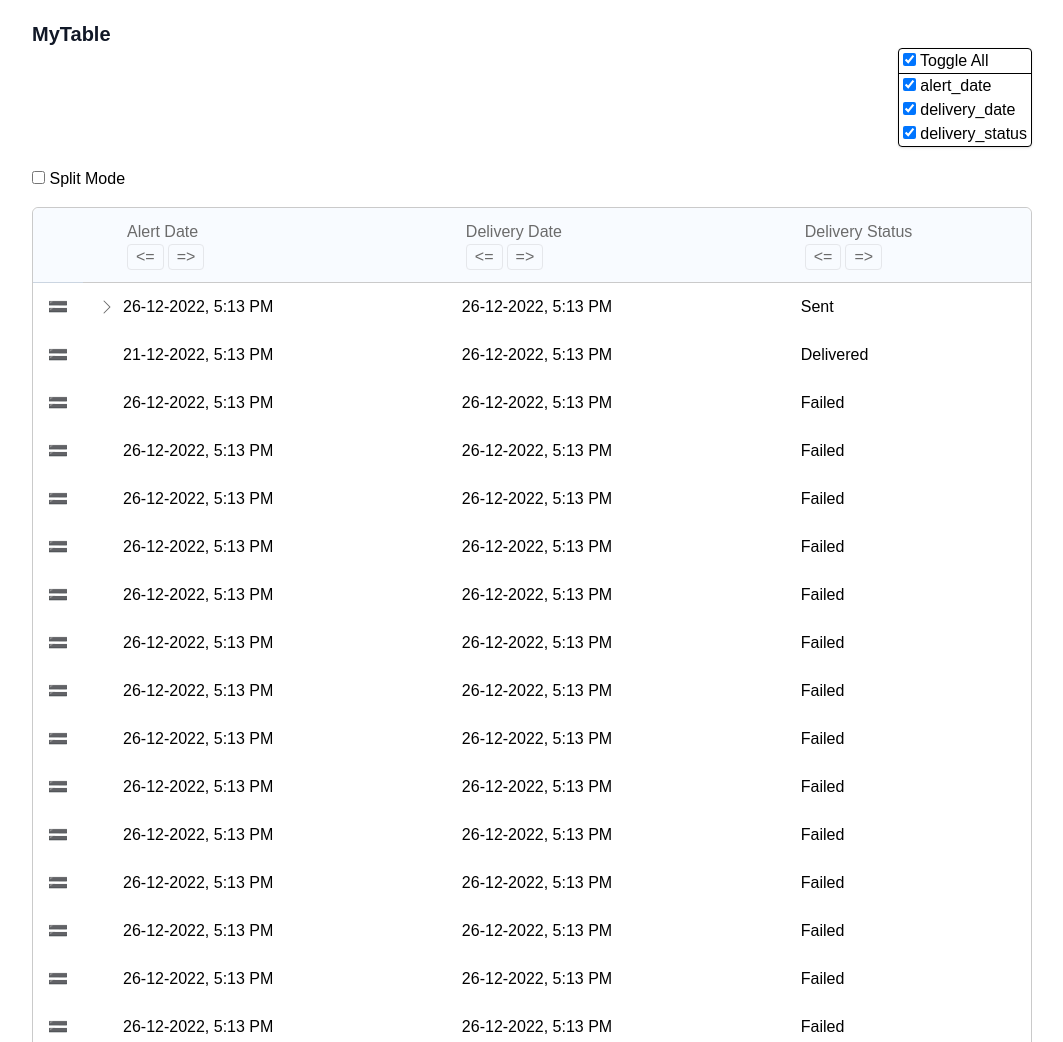
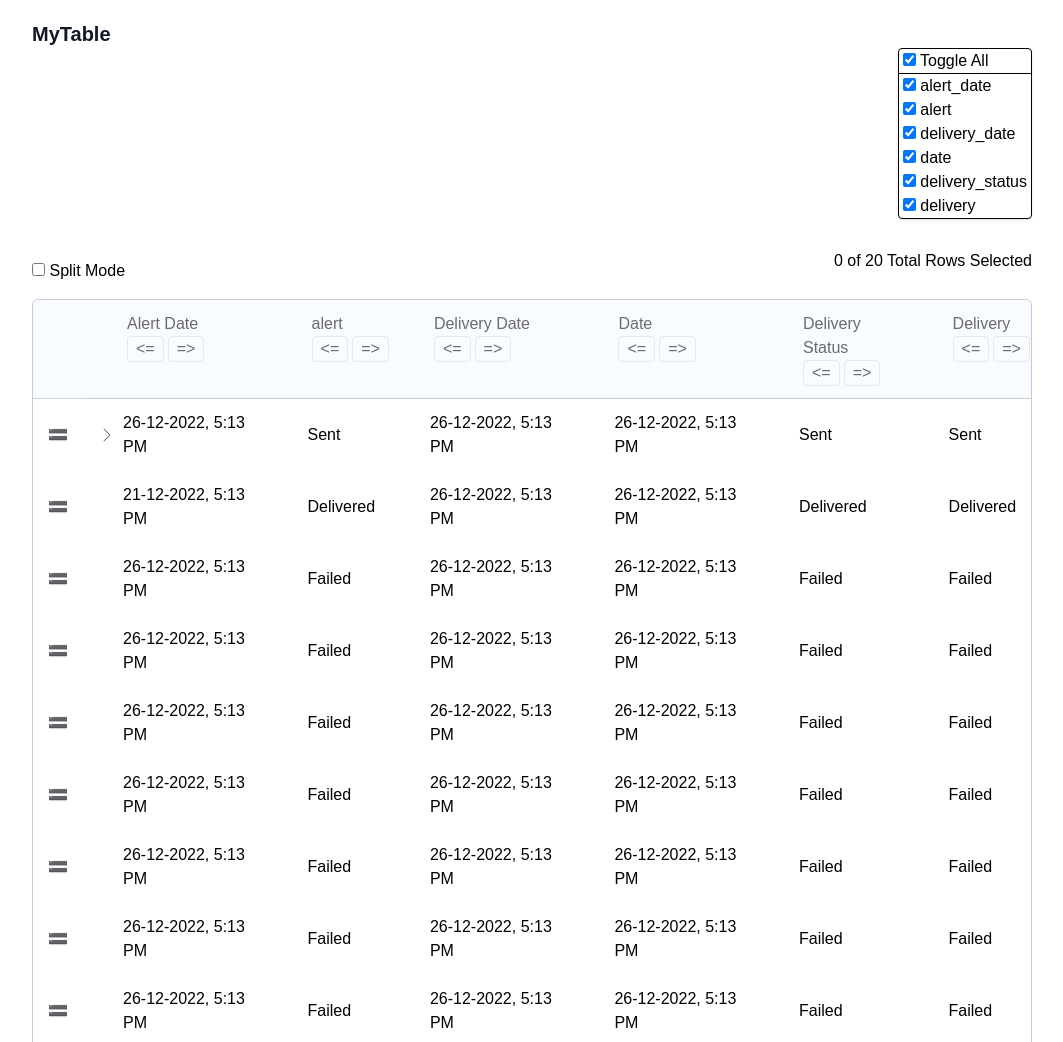
Before and after one commit to Dhananjay-JSR/reunion-private-table-showcase, a Gatsby site: page /example in a window 1280 px wide. Shown: the top 1042 px of the page, without its empty margins (108-1171 px from the left). Built offline with nearby package versions, Linux system fonts and the light colour scheme; Gatsby itself is replaced by a stand-in of ours.

Commit message:
Added features column stick horizontal, rowDND button, reset col pos

```diff
--- a/src/components/Table/Row.tsx
+++ b/src/components/Table/Row.tsx
@@ -3,15 +3,22 @@ import React, { FC, Fragment } from 'react';
 import { useDrag, useDrop } from 'react-dnd';
 import { ContentBuilder } from '../ContentBuilder';
 import { ChevRight } from '../icons/Icons';
+import {
+	useRowSelect,
+	HeaderCellSelect,
+	CellSelect,
+} from '@table-library/react-table-library/select';
+
 // // type RowProps = {
 // //     id: number,
 // // }
 
-const TableRows: FC<{ table: any; reorderRow?: any; rowDND?: boolean }> = ({
-	table,
-	reorderRow,
-	rowDND,
-}) => {
+const TableRows: FC<{
+	table: any;
+	reorderRow?: any;
+	rowDND?: boolean;
+	pinned?: number;
+}> = ({ table, reorderRow, rowDND, pinned }) => {
 	return table.getRowModel().rows.map((row: any, idx: number) => {
 		const [, dropRef] = useDrop({
 			accept: 'row',
@@ -55,6 +62,7 @@ const TableRows: FC<{ table: any; reorderRow?: any; rowDND?: boolean }> = ({
 										key={cell.id}
 										getCanExpand={() => false}
 										reorderRow={reorderRow}
+										pinned={pinned}
 									/>
 								</>
 							);
@@ -102,11 +110,14 @@ export const ReactTableRow: FC<{
 	index: number;
 	getCanExpand: any;
 	reorderRow: any;
-}> = ({ cell, row, index, reorderRow }) => {
+	pinned?: number;
+}> = ({ cell, row, index, reorderRow, pinned }) => {
 	// console.log(cell.row.original);
 	return (
 		<td
-			className={`${row.original.childData ? 'cursor-pointer' : ''} ${
+			className={`
+			${pinned === index ? 'sticky left-0 bg-white z-1' : ''}
+			${row.original.childData ? 'cursor-pointer' : ''} ${
 				cell.column.parent?.columns
 					.map((item: any) => item.id)
 					.indexOf(cell.column.id) == 0
@@ -139,7 +150,12 @@ export const ReactTableRow: FC<{
 					) : (
 						<span className='pr-6' />
 					)}
-					{flexRender(cell.column.columnDef.cell, cell.getContext())}
+					<span>
+						{flexRender(
+							cell.column.columnDef.cell,
+							cell.getContext()
+						)}
+					</span>
 				</div>
 			</div>
 		</td>
--- a/src/components/Table/SingleTable/SingleTable.tsx
+++ b/src/components/Table/SingleTable/SingleTable.tsx
@@ -2,6 +2,7 @@ import React from 'react';
 import TableHeader from '../TableHeader';
 import TableRows from '../Row';
 import { Table } from '@tanstack/react-table';
+import { useRowSelect } from '@table-library/react-table-library/select';
 
 const SingleTable = ({
 	table,
@@ -16,6 +17,7 @@ const SingleTable = ({
 }) => {
 	const { columnSortable, toggleColumns, rowDND, stickyHeaders } =
 		options || {};
+	const pinned = 0;
 	return (
 		<table
 			className={`w-full border-separate border-[#CACACA]  border rounded-md  border-spacing-0 ${
@@ -27,12 +29,14 @@ const SingleTable = ({
 				columnSplitting={columnSplitting}
 				stickyHeaders={stickyHeaders}
 				rowDND={rowDND}
+				pinned={pinned}
 			/>
 			<tbody>
 				<TableRows
 					table={table}
 					reorderRow={reorderRow}
 					rowDND={rowDND}
+					pinned={pinned}
 				/>
 			</tbody>
 		</table>
--- a/src/components/Table/Table.tsx
+++ b/src/components/Table/Table.tsx
@@ -5,13 +5,36 @@ import {
 	SortingState,
 	useReactTable,
 } from '@tanstack/react-table';
-import React from 'react';
+import React, { HTMLProps, useEffect } from 'react';
 import { DndProvider } from 'react-dnd';
 import { HTML5Backend } from 'react-dnd-html5-backend';
 import { MobileViewer } from '../GroupTable/GroupTable';
 import ToggleComponent from './ToggleComponent';
 import SingleTable from './SingleTable/SingleTable';
 import MultipleTables from './MultipleTables/MultipleTables';
+
+export function IndeterminateCheckbox({
+	indeterminate,
+	className = '',
+	...rest
+}: { indeterminate?: boolean } & HTMLProps<HTMLInputElement>) {
+	const ref = React.useRef<HTMLInputElement>(null!);
+
+	React.useEffect(() => {
+		if (typeof indeterminate === 'boolean') {
+			ref.current.indeterminate = !rest.checked && indeterminate;
+		}
+	}, [ref, indeterminate]);
+
+	return (
+		<input
+			type='checkbox'
+			ref={ref}
+			className={className + ' cursor-pointer'}
+			{...rest}
+		/>
+	);
+}
 
 const TableWrapper = ({
 	heading,
@@ -116,6 +139,8 @@ const Table = ({ heading, column, data, options }: TableProps) => {
 	const [isSplit, setIsSplit] = React.useState(false);
 	const { columnSortable, toggleColumns, rowDND, columnSplitting } =
 		options || {};
+	const [rowSelection, setRowSelection] = React.useState({});
+	const [globalFilter, setGlobalFilter] = React.useState('');
 
 	const table = useReactTable({
 		data: rows,
@@ -138,6 +163,10 @@ const Table = ({ heading, column, data, options }: TableProps) => {
 		getRowCanExpand: (row) => true,
 		onColumnPinningChange: setColumnPinning,
 
+		// Row selection
+		enableRowSelection: true,
+		onRowSelectionChange: setRowSelection,
+
 		// Debugging
 		debugTable: true,
 		// debugHeaders: true,
@@ -153,11 +182,17 @@ const Table = ({ heading, column, data, options }: TableProps) => {
 		setRows([...data]);
 	};
 
+	useEffect(() => {
+		// console.log('columnData', columnData);
+		// console.log('row', table.getPreFilteredRowModel().rows);
+	});
+
 	return (
 		<TableWrapper heading={heading}>
 			<div className='hidden md:block select-none h-full'>
 				{/* Toggle columns */}
 				{toggleColumns ? <ToggleComponent table={table} /> : null}
+				<div className='flex justify-between items-center pt-5'>
 					{columnSplitting ? (
 						<div className='su pt-5'>
 							<label>
@@ -177,7 +212,14 @@ const Table = ({ heading, column, data, options }: TableProps) => {
 							</label>
 						</div>
 					) : null}
-
+					<div>
+						{Object.keys(rowSelection).length} of{' '}
+						{table.getPreFilteredRowModel().rows.length} Total Rows
+						Selected
+					</div>
+				</div>
+				{/* <div className='overflow-x-scroll w-[50%] relative'> */}
+				<div className='overflow-x-scroll w-full relative'>
 					{columnSplitting && isSplit ? (
 						<MultipleTables
 							table={table}
@@ -194,6 +236,7 @@ const Table = ({ heading, column, data, options }: TableProps) => {
 							columnSplitting={columnSplitting}
 						/>
 					)}
+				</div>
 			</div>
 
 			{/* Mobile devices */}
--- a/src/components/Table/TableHeader.tsx
+++ b/src/components/Table/TableHeader.tsx
@@ -7,12 +7,14 @@ const TableHeader = ({
 	columnSplitting,
 	stickyHeaders,
 	rowDND,
+	pinned,
 }: {
 	table: any;
 	columnSortable: boolean | undefined;
 	columnSplitting?: boolean;
 	rowDND?: boolean;
 	stickyHeaders?: boolean;
+	pinned?: number;
 }) => {
 	return (
 		<thead
@@ -33,6 +35,7 @@ const TableHeader = ({
 										key={`${header.id}-${index2}`}
 										colSpan={header.colSpan}
 										className={` align-top py-3 pl-11
+
                           ${
 								index == 0 && header.colSpan != 1
 									? 'border-l border-b' // checks if it is the first row and it is not a group
@@ -74,7 +77,12 @@ const TableHeader = ({
 											header.colSpan == 1
 												? 'text-left'
 												: 'text-center'
-										} first:rounded-tl-md last:rounded-tr-md   border-[#CACACA] font-normal text-[#6B6B6B] w-fit border-b`}>
+										} first:rounded-tl-md last:rounded-tr-md   border-[#CACACA] font-normal text-[#6B6B6B] w-fit border-b ${
+											// COLUMN STICKY HERE
+											pinned === index2
+												? 'sticky left-0 bg-[#F8FBFF] z-1'
+												: ''
+										}`}>
 										{
 											<div
 												// Uncomment this to Add sort by column feature
--- a/src/pages/example.tsx
+++ b/src/pages/example.tsx
@@ -9,12 +9,24 @@ const example = () => {
 			title: 'Alert Date',
 		},
 		{
+			key: 'alert',
+			title: 'alert',
+		},
+		{
 			key: 'delivery_date',
 			title: 'Delivery Date',
 		},
 		{
+			key: 'date',
+			title: 'Date',
+		},
+		{
 			key: 'delivery_status',
 			title: 'Delivery Status',
+		},
+		{
+			key: 'delivery',
+			title: 'Delivery',
 		},
 	];
 
@@ -22,7 +34,10 @@ const example = () => {
 		{
 			alert_date: '26-12-2022, 5:13 PM',
 			delivery_date: '26-12-2022, 5:13 PM',
+			date: '26-12-2022, 5:13 PM',
 			delivery_status: 'Sent',
+			delivery: 'Sent',
+			alert: 'Sent',
 			childComponentName: ['ContentBuilder', 'ContentBuilder'],
 			childData: [
 				{
@@ -40,97 +55,154 @@ const example = () => {
 		{
 			alert_date: '21-12-2022, 5:13 PM',
 			delivery_date: '26-12-2022, 5:13 PM',
+			date: '26-12-2022, 5:13 PM',
 			delivery_status: 'Delivered',
+			delivery: 'Delivered',
+			alert: 'Delivered',
 		},
 		{
 			alert_date: '26-12-2022, 5:13 PM',
 			delivery_date: '26-12-2022, 5:13 PM',
+			date: '26-12-2022, 5:13 PM',
 			delivery_status: 'Failed',
+			delivery: 'Failed',
+			alert: 'Failed',
 		},
 		{
 			alert_date: '26-12-2022, 5:13 PM',
 			delivery_date: '26-12-2022, 5:13 PM',
+			date: '26-12-2022, 5:13 PM',
 			delivery_status: 'Failed',
+			delivery: 'Failed',
+			alert: 'Failed',
 		},
 		{
 			alert_date: '26-12-2022, 5:13 PM',
 			delivery_date: '26-12-2022, 5:13 PM',
+			date: '26-12-2022, 5:13 PM',
 			delivery_status: 'Failed',
+			delivery: 'Failed',
+			alert: 'Failed',
 		},
 		{
 			alert_date: '26-12-2022, 5:13 PM',
 			delivery_date: '26-12-2022, 5:13 PM',
+			date: '26-12-2022, 5:13 PM',
 			delivery_status: 'Failed',
+			delivery: 'Failed',
+			alert: 'Failed',
 		},
 		{
 			alert_date: '26-12-2022, 5:13 PM',
 			delivery_date: '26-12-2022, 5:13 PM',
+			date: '26-12-2022, 5:13 PM',
 			delivery_status: 'Failed',
+			delivery: 'Failed',
+			alert: 'Failed',
 		},
 		{
 			alert_date: '26-12-2022, 5:13 PM',
 			delivery_date: '26-12-2022, 5:13 PM',
+			date: '26-12-2022, 5:13 PM',
 			delivery_status: 'Failed',
+			delivery: 'Failed',
+			alert: 'Failed',
 		},
 		{
 			alert_date: '26-12-2022, 5:13 PM',
 			delivery_date: '26-12-2022, 5:13 PM',
+			date: '26-12-2022, 5:13 PM',
 			delivery_status: 'Failed',
+			delivery: 'Failed',
+			alert: 'Failed',
 		},
 		{
 			alert_date: '26-12-2022, 5:13 PM',
 			delivery_date: '26-12-2022, 5:13 PM',
+			date: '26-12-2022, 5:13 PM',
 			delivery_status: 'Failed',
+			delivery: 'Failed',
+			alert: 'Failed',
 		},
 		{
 			alert_date: '26-12-2022, 5:13 PM',
 			delivery_date: '26-12-2022, 5:13 PM',
+			date: '26-12-2022, 5:13 PM',
 			delivery_status: 'Failed',
+			delivery: 'Failed',
+			alert: 'Failed',
 		},
 		{
 			alert_date: '26-12-2022, 5:13 PM',
 			delivery_date: '26-12-2022, 5:13 PM',
+			date: '26-12-2022, 5:13 PM',
 			delivery_status: 'Failed',
+			delivery: 'Failed',
+			alert: 'Failed',
 		},
 		{
 			alert_date: '26-12-2022, 5:13 PM',
 			delivery_date: '26-12-2022, 5:13 PM',
+			date: '26-12-2022, 5:13 PM',
 			delivery_status: 'Failed',
+			delivery: 'Failed',
+			alert: 'Failed',
 		},
 		{
 			alert_date: '26-12-2022, 5:13 PM',
 			delivery_date: '26-12-2022, 5:13 PM',
+			date: '26-12-2022, 5:13 PM',
 			delivery_status: 'Failed',
+			delivery: 'Failed',
+			alert: 'Failed',
 		},
 		{
 			alert_date: '26-12-2022, 5:13 PM',
 			delivery_date: '26-12-2022, 5:13 PM',
+			date: '26-12-2022, 5:13 PM',
 			delivery_status: 'Failed',
+			delivery: 'Failed',
+			alert: 'Failed',
 		},
 		{
 			alert_date: '26-12-2022, 5:13 PM',
 			delivery_date: '26-12-2022, 5:13 PM',
+			date: '26-12-2022, 5:13 PM',
 			delivery_status: 'Failed',
+			delivery: 'Failed',
+			alert: 'Failed',
 		},
 		{
 			alert_date: '26-12-2022, 5:13 PM',
 			delivery_date: '26-12-2022, 5:13 PM',
+			date: '26-12-2022, 5:13 PM',
 			delivery_status: 'Failed',
+			delivery: 'Failed',
+			alert: 'Failed',
 		},
 		{
 			alert_date: '26-12-2022, 5:13 PM',
 			delivery_date: '26-12-2022, 5:13 PM',
+			date: '26-12-2022, 5:13 PM',
 			delivery_status: 'Failed',
+			delivery: 'Failed',
+			alert: 'Failed',
 		},
 		{
 			alert_date: '26-12-2022, 5:13 PM',
 			delivery_date: '26-12-2022, 5:13 PM',
+			date: '26-12-2022, 5:13 PM',
 			delivery_status: 'Failed',
+			delivery: 'Failed',
+			alert: 'Failed',
 		},
 		{
 			alert_date: '26-12-2022, 5:13 PM',
 			delivery_date: '26-12-2022, 5:13 PM',
+			date: '26-12-2022, 5:13 PM',
 			delivery_status: 'Failed',
+			delivery: 'Failed',
+			alert: 'Failed',
 			childComponentName: [
 				'ContentBuilder',
 				'ContentBuilder',
```
Also changed, not shown: package.json (+5 -3 lines), 1 other file. Lines whose indentation alone changed are shown as unchanged.
